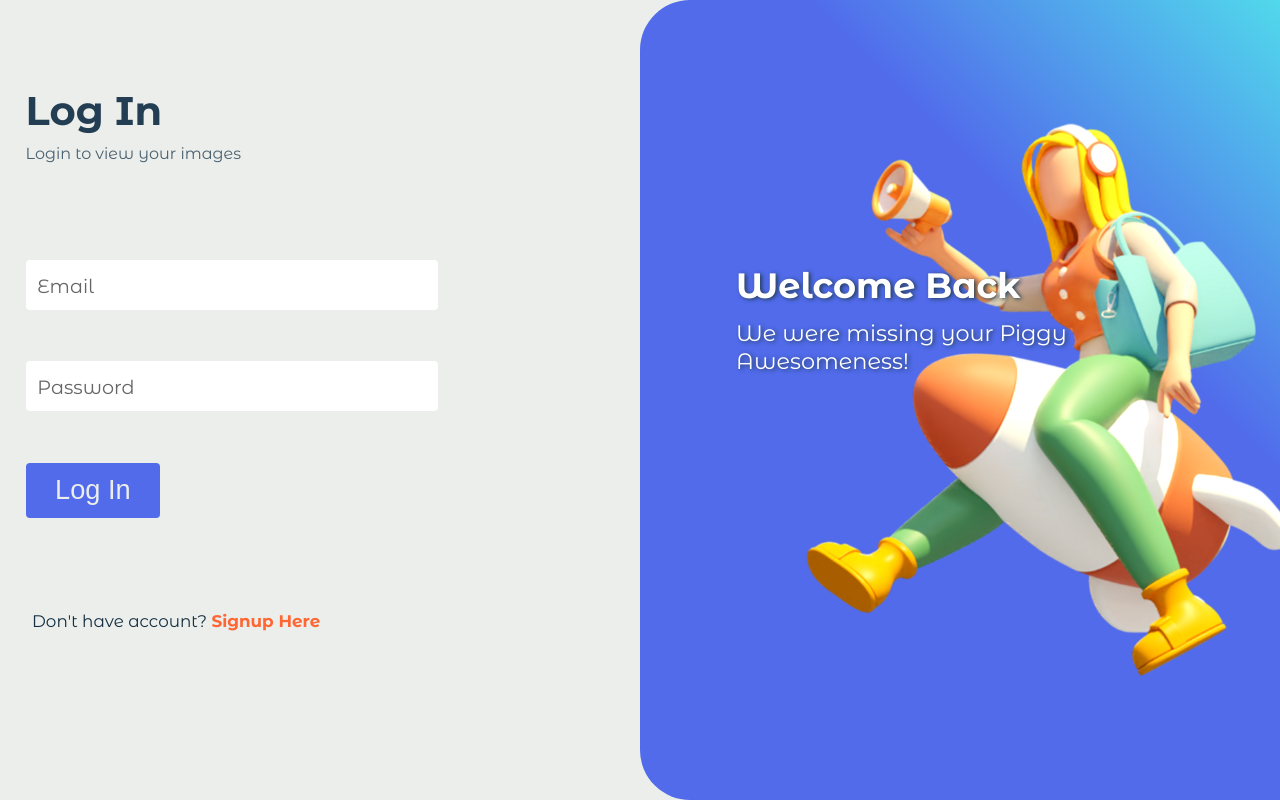
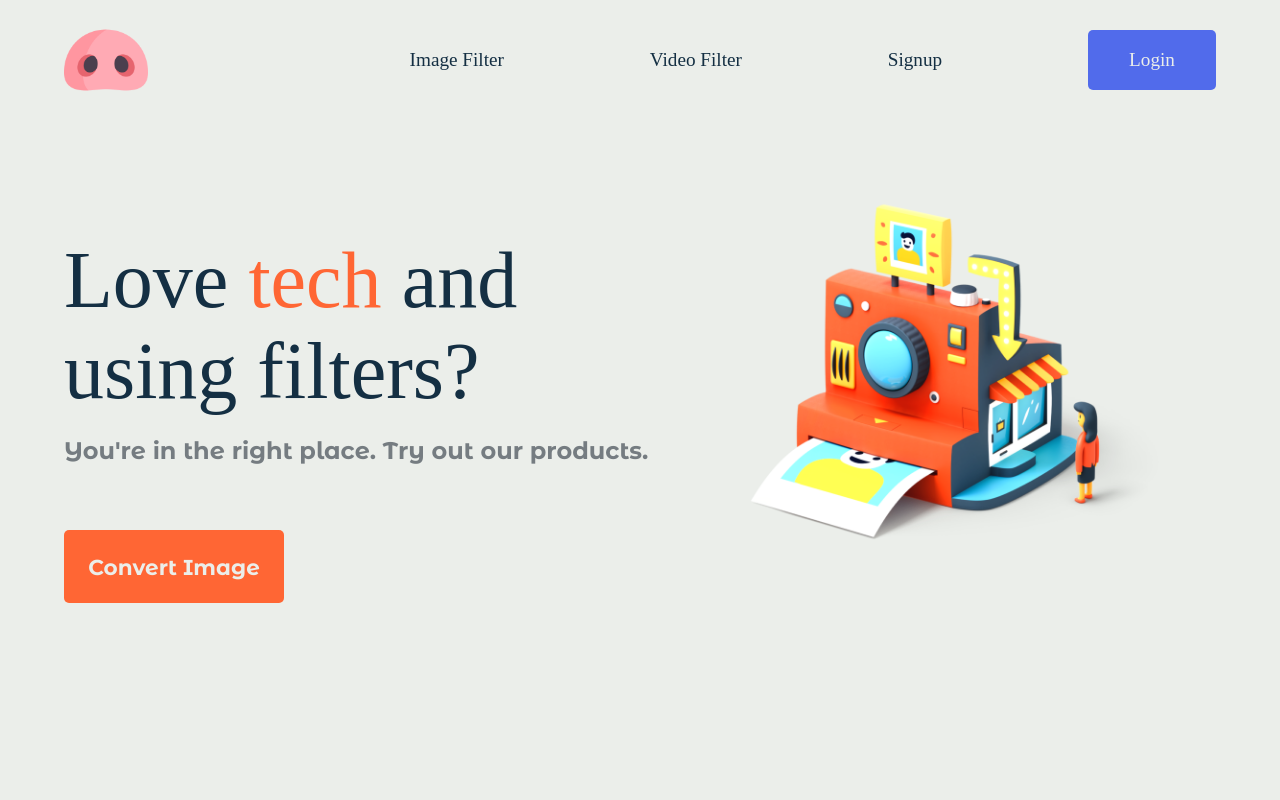
Before and after one commit to thevinitgupta/Pigshell, a React (Create React App) app: page / in a window 1280 px wide. Built offline with nearby package versions, Linux system fonts and the light colour scheme; a web font is replaced by a local one.

Commit message:
add appwrite provider and routes

```diff
--- a/package.json
+++ b/package.json
@@ -9,6 +9,7 @@
     "appwrite": "^7.0.0",
     "react": "^18.0.0",
     "react-dom": "^18.0.0",
+    "react-router-dom": "^6.3.0",
     "react-scripts": "5.0.1",
     "web-vitals": "^2.1.4"
   },
--- a/src/App.js
+++ b/src/App.js
@@ -1,20 +1,29 @@
+import {Routes , Route } from 'react-router-dom';
 import './App.css';
+import Home from './Components/Home';
 import Login from './Components/Login';
-// import Signup from './Components/Signup';
-// import Navbar from './Components/Navbar';
-// import Home from './Components/Home';
-// import Loader from "./Assets/Loader.svg"
-// import ImageFilter from './Components/ImageFilter';
+import Signup from './Components/Signup';
+import ImageFilter from './Components/ImageFilter';
+import Navbar from './Components/Navbar';
 
 function App() {
   return (
-    <div className="App">
-      {/* <Navbar/> */}
-      {/* <img src={Loader} alt="pig loader"/> */}
-      {/* <ImageFilter/> */}
-      {/* <Home /> */}
-      {/* <Signup/> */}
-      <Login/>
+      <div className="App">
+    <Routes>
+      <Route exact path={'/'} element={<><Navbar/>
+        <Home/></>} />
+      <Route exact path={'/image'} element={<><Navbar/>
+        <ImageFilter/></>}/>
+      <Route exact path={'/video'} element={<><Navbar/>
+        <ImageFilter/></>} />
+      <Route exact path={'/signup'} element={<Signup/>}/>
+      <Route exact path={'/login'} element={<Login/>}/>
+    </Routes>
+    {/* <Routes>
+        <Route path="/" element={ <Home/> } />
+        <Route path="/login" element={ <Login/> } />
+        <Route path="/signup" element={ <Signup/> } />
+      </Routes> */}
     </div>
   );
 }
--- a/src/Components/Navbar.js
+++ b/src/Components/Navbar.js
@@ -1,10 +1,13 @@
 import React, {useState} from 'react'
 import Logo from "../Assets/pig.png"
 import "../Css/Navbar.css"
+import { useNavigate } from 'react-router-dom';
 
 function Navbar() {
   // const [useSandwich, setUseSandwich] = useState(true);
   const [openDropDown, setOpenDropDown] = useState(true);
+
+  const navigate = useNavigate();
 
   const toggleDropDown = () =>{
     setOpenDropDown((prevValue)=>{
@@ -18,10 +21,18 @@ function Navbar() {
             <img className='pigshell-logo' src={Logo} alt="pig logo"/>
         </div>
         <div className='Navmenu'>
-            <div className='Nav-item'>Image Filter</div>
-            <div className='Nav-item'>Video Filter</div>
-            <div className='Nav-item'>Signup</div>
-            <div className='Login-Btn'>Login</div>
+            <div className='Nav-item' onClick={()=>{
+              navigate("/image");
+            }}>Image Filter</div>
+            <div className='Nav-item' onClick={()=>{
+              navigate("/video");
+            }}>Video Filter</div>
+            <div className='Nav-item' onClick={()=>{
+              navigate("/signup");
+            }}>Signup</div>
+            <div className='Login-Btn' onClick={()=>{
+              navigate("/login");
+            }}>Login</div>
         </div>
         <div className='Nav-Sandwich' onClick={toggleDropDown}>
           <div className='Sandwich Layer-1'></div>
@@ -33,10 +44,18 @@ function Navbar() {
               <div className='cross cross-left'></div>
               <div className='cross cross-right'></div>
             </div>
-            <div className='Drop-item'>Image Filter</div>
-            <div className='Drop-item'>Video Filter</div>
-            <div className='Drop-item'>Signup</div>
-            <div className='Drop-item'><div className="Drop-Login">Login</div></div>
+            <div className='Drop-item' onClick={()=>{
+              navigate("/image");
+            }}>Image Filter</div>
+            <div className='Drop-item' onClick={()=>{
+              navigate("/video");
+            }}>Video Filter</div>
+            <div className='Drop-item' onClick={()=>{
+              navigate("/signup");
+            }}>Signup</div>
+            <div className='Drop-item'><div className="Drop-Login" onClick={()=>{
+              navigate("/login");
+            }}>Login</div></div>
           </div>
     </nav>
   )
--- a/src/index.js
+++ b/src/index.js
@@ -2,8 +2,11 @@ import React from 'react';
 import ReactDOM from 'react-dom/client';
 import './index.css';
 import App from './App';
+import { BrowserRouter } from 'react-router-dom';
 
 const root = ReactDOM.createRoot(document.getElementById('root'));
 root.render(
-    <App />
+    <BrowserRouter>
+        <App />
+    </BrowserRouter>
 );
```
Also changed, not shown: src/Functions/MapValue.js (deleted, +0 -16 lines), src/services/AppwriteService.js (+14 -0 lines), 1 other file (tests, documents, lock files or other folders).
